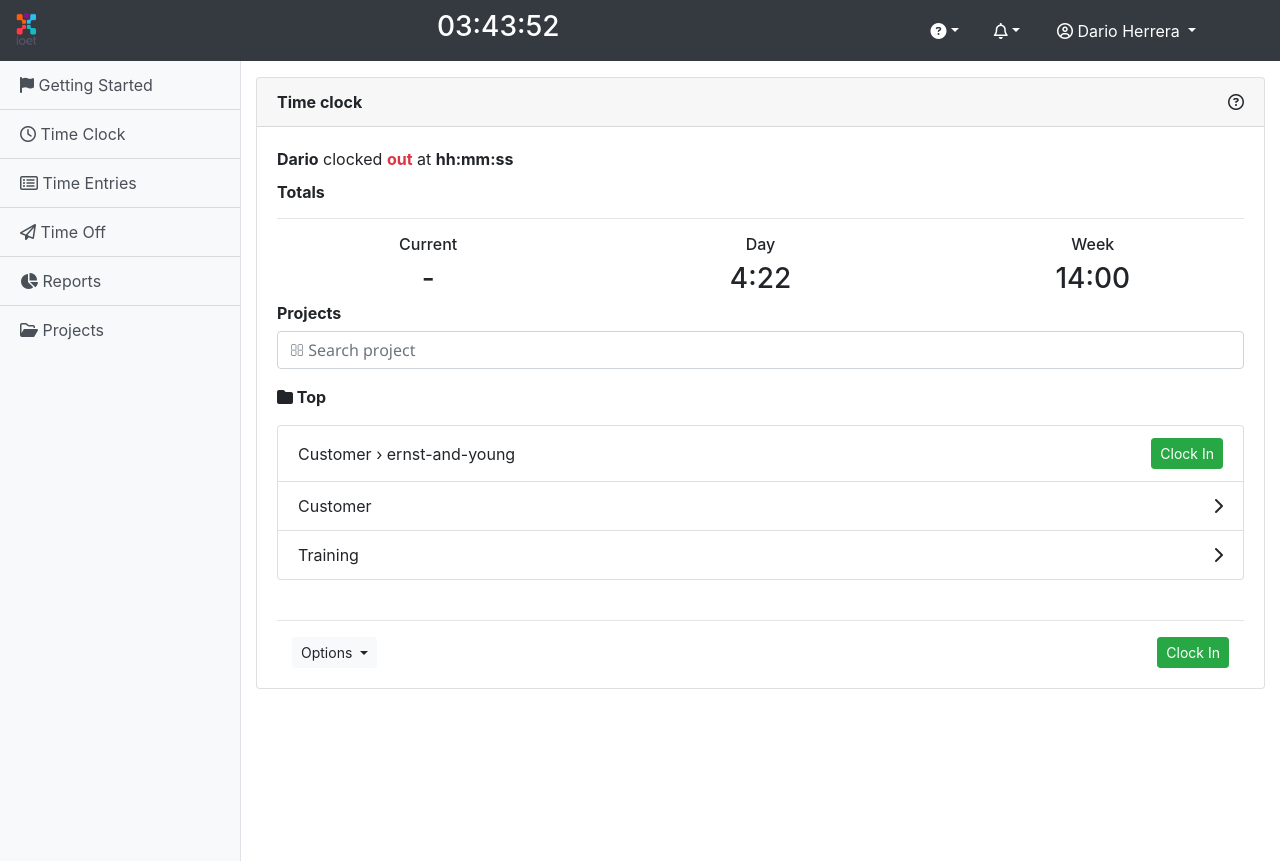
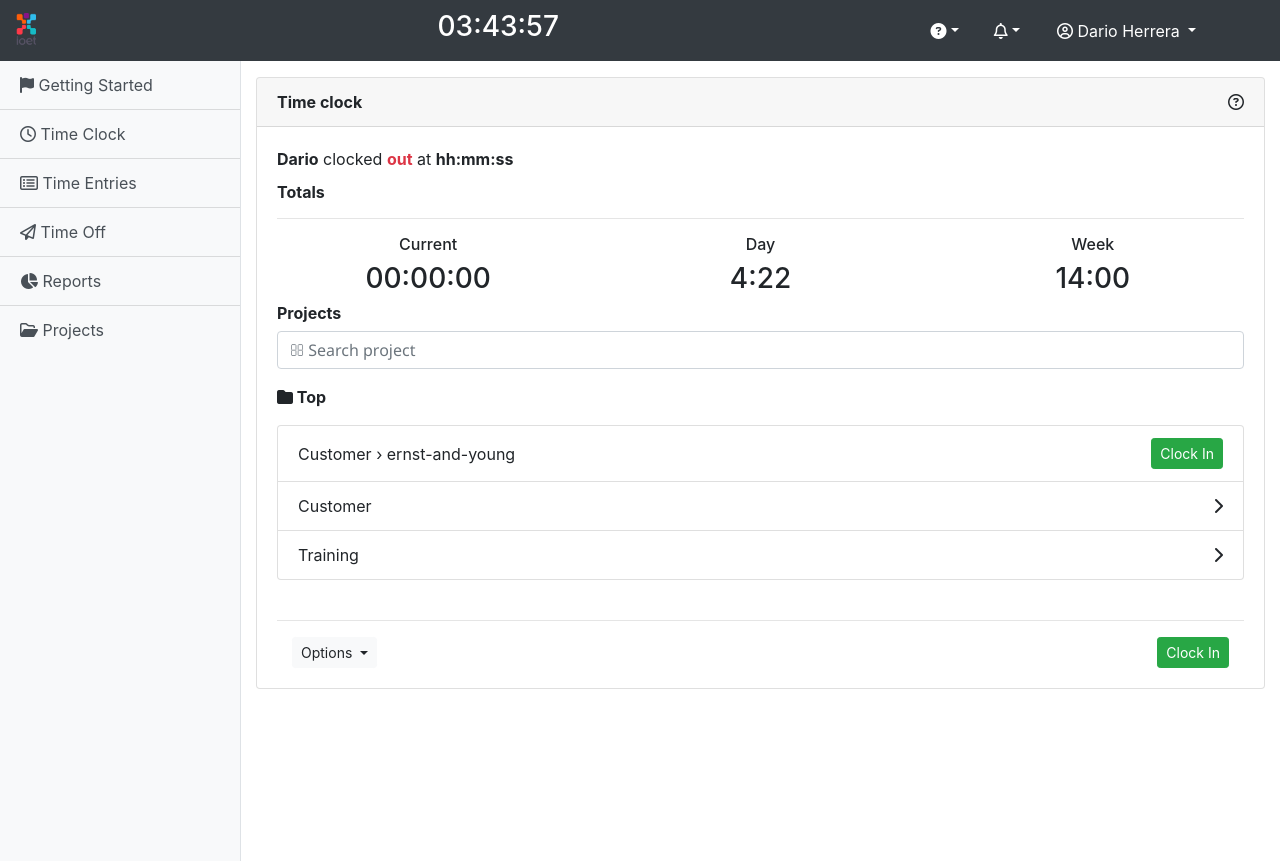
Before and after one commit to ioet/time-tracker-ui, an Angular app: page /#/time-clock in a window 1280 px wide. Built offline with nearby package versions, Linux system fonts and the light colour scheme.

Commit message:
added timer

```diff
--- a/src/app/components/options-sidebar/time-clock/time-clock.component.html
+++ b/src/app/components/options-sidebar/time-clock/time-clock.component.html
@@ -23,7 +23,7 @@
             <div class="row">
                 <div class="col-4">
                     <h6>Current</h6>
-                    <h3>-</h3>
+                    <h3>{{ hour | number: '2.0-2' }}:{{ minute | number: '2.0-2' }}:{{ seconds | number: '2.0-2' }}</h3>
                 </div>
                 <div class="col-4">
                     <h6>Day</h6>
--- a/src/app/components/options-sidebar/time-clock/time-clock.component.ts
+++ b/src/app/components/options-sidebar/time-clock/time-clock.component.ts
@@ -1,27 +1,38 @@
-import { Component, OnInit } from '@angular/core';
+import { Component, OnInit, OnDestroy } from '@angular/core';
+import { interval, timer } from 'rxjs';
+
 
 @Component({
   selector: 'app-time-clock',
   templateUrl: './time-clock.component.html',
   styleUrls: ['./time-clock.component.css']
 })
-export class TimeClockComponent {
+export class TimeClockComponent implements OnInit {
 
   username = 'Dario';
   clockInUsername = 'hh:mm:ss';
   clockOutUsername = 'hh:mm:ss';
-
   isClockIn: boolean;
   isEnterTechnology: boolean;
   showAlertEnterTecnology: boolean;
 
+  hour: number;
+  minute: number;
+  seconds: number;
+
+  public timer;
+
   constructor() {
     this.isClockIn = true;
     this.isEnterTechnology = false;
+    this.hour = 0;
+    this.minute = 0;
+    this.seconds = 0;
    }
 
    employeClockIn(): boolean {
      this.isClockIn = !this.isClockIn;
+     this.enableTimer();
      return this.isClockIn;
    }
 
@@ -33,6 +44,7 @@ export class TimeClockComponent {
        this.isClockIn = true;
        this.isEnterTechnology = false;
        this.showAlertEnterTecnology = false;
+       console.log('Disble Timer');
      }
    }
 
@@ -43,4 +55,27 @@ export class TimeClockComponent {
        this.isEnterTechnology = false;
      }
    }
+
+   enableTimer() {
+    this.timer = interval(1000);
+    this.timer.subscribe( (data) => {
+      this.seconds += 1;
+      if ( this.seconds === 59 ) {
+        this.minute += 1;
+        this.seconds = 0;
+        if ( this.minute === 59 ) {
+          this.hour += 1;
+          this.minute = 0;
+        }
+      }
+      // console.log(this.hour + ' : ' + this.minute + ' : ' + this.seconds);
+    });
+
+   }
+
+
+   ngOnInit(): void {
+  }
+
+
 }
--- a/src/app/components/shared/clock/clock.component.ts
+++ b/src/app/components/shared/clock/clock.component.ts
@@ -1,4 +1,5 @@
 import { Component, OnInit } from '@angular/core';
+import { interval, timer } from 'rxjs';
 
 @Component({
   selector: 'app-clock',
@@ -14,16 +15,23 @@ export class ClockComponent implements OnInit {
   displayTime: boolean;
 
   constructor() {
-    this.currentDate = new Date();
-    this.hour = this.currentDate.getHours();
-    this.minutes = this.currentDate.getMinutes();
-    this.seconds = this.currentDate.getSeconds();
+    this.showClcok();
     this.displayTime = false;
     setTimeout(() => {
       this.displayTime = true;
     }, 3000);
    }
 
+   showClcok() {
+    const timer = interval(1000);
+    timer.subscribe( (data) => {
+      this.currentDate = new Date();
+      this.hour = this.currentDate.getHours();
+      this.minutes = this.currentDate.getMinutes();
+      this.seconds = this.currentDate.getSeconds();
+    } );
+   }
+
   ngOnInit(): void {
   }
 
```
